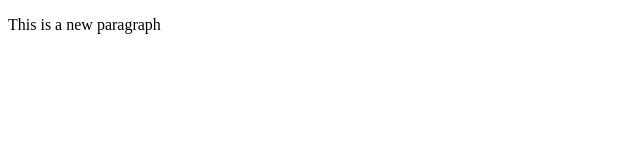
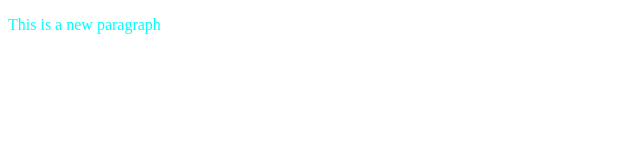
Before and after one commit to ravi-11/localRepo, a plain HTML site: page index.html in a window 1280 px wide. Shown: the whole page, without its empty margins (0-640 px from the left). Drawn offline with Linux system fonts and the light colour scheme.

Commit message:
Add css files

```diff
--- /dev/null
+++ b/index.css
@@ -0,0 +1,3 @@
+p {
+  color: aqua;
+}
--- a/index.html
+++ b/index.html
@@ -4,6 +4,7 @@
     <meta charset="UTF-8" />
     <meta name="viewport" content="width=device-width, initial-scale=1.0" />
     <title>Document</title>
+    <link rel="stylesheet" href="index.css" />
   </head>
   <body>
     <p>This is a new paragraph</p>
```
